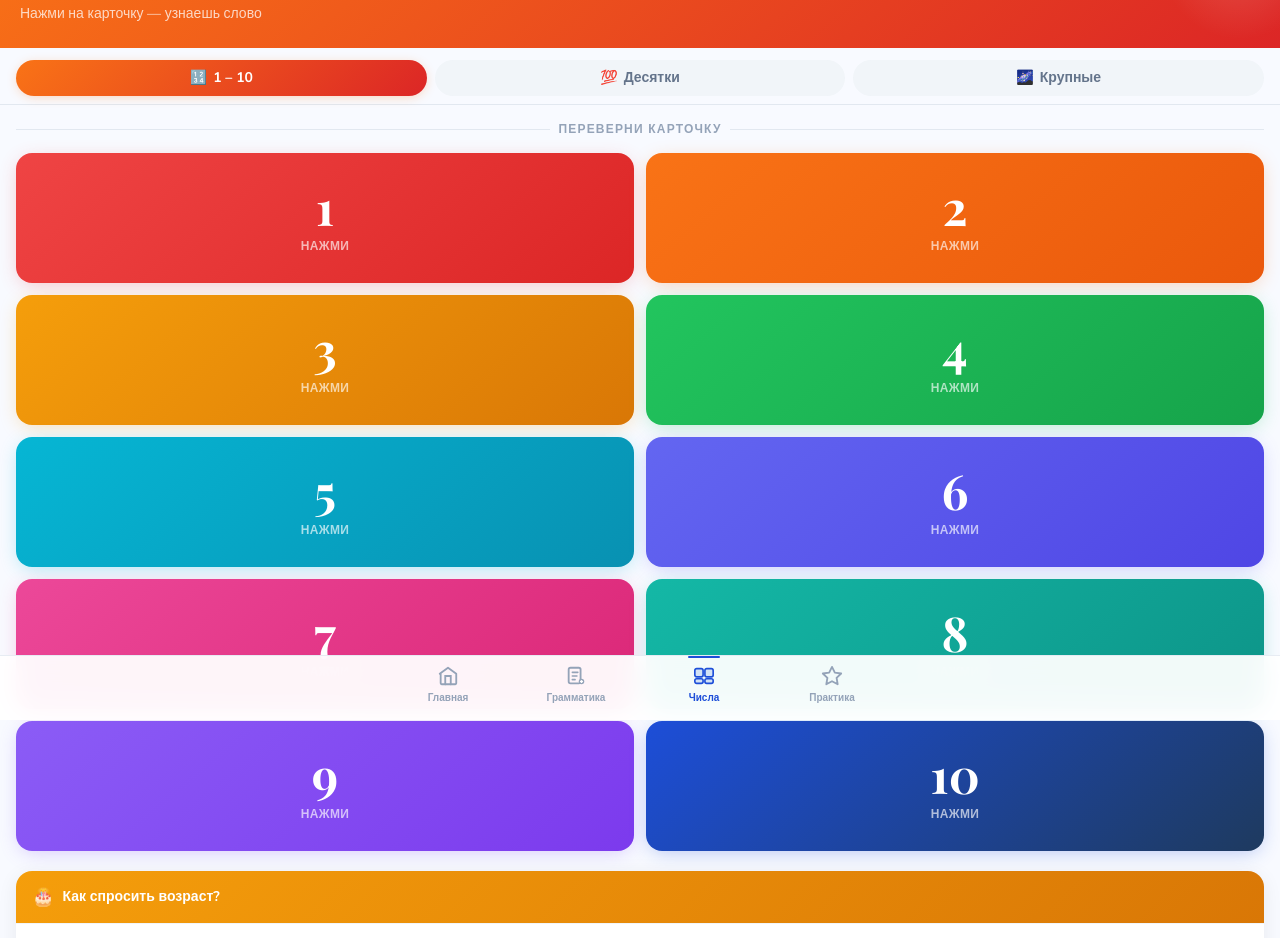
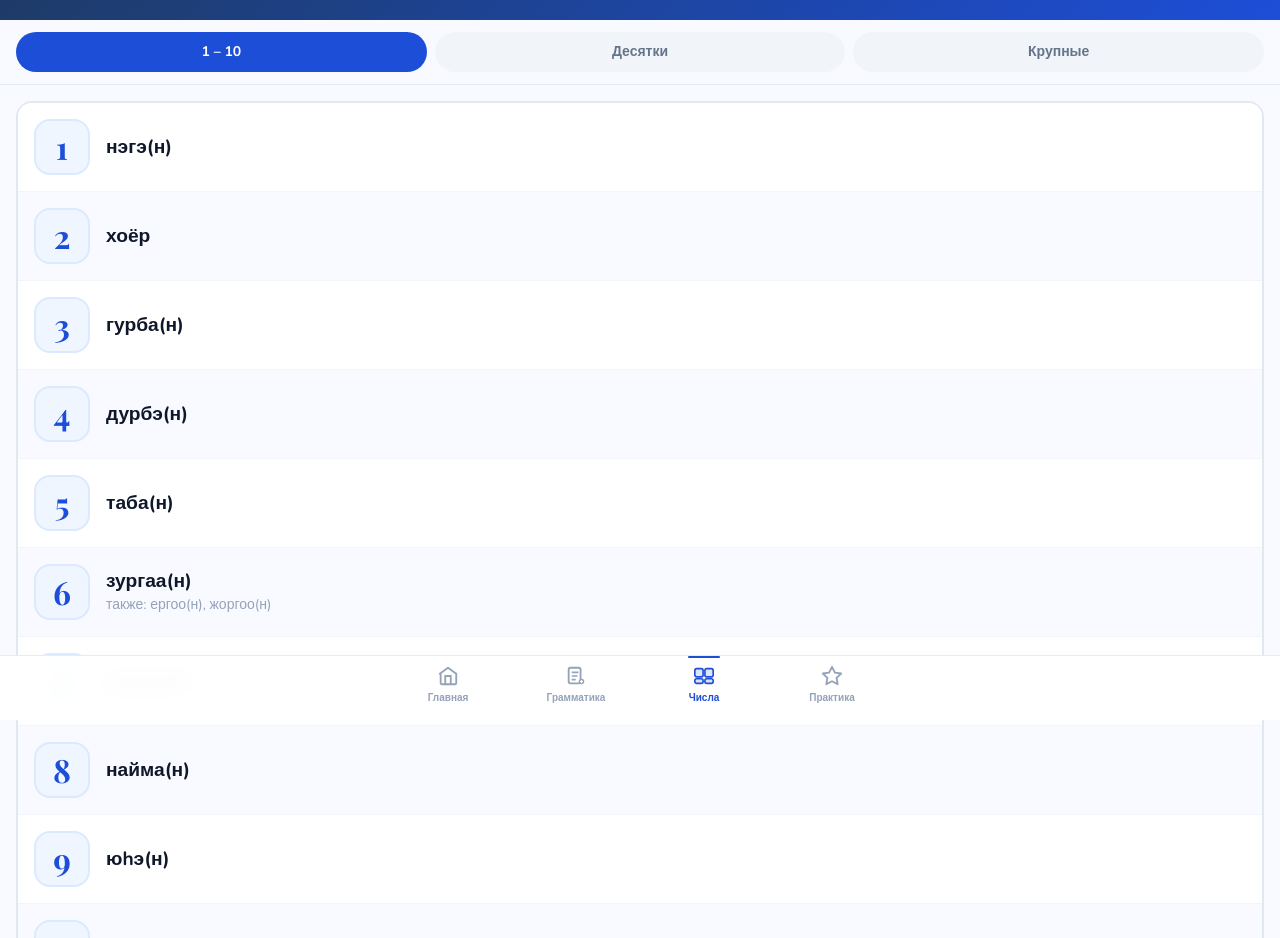
Before and after one commit to kkhabituev/buryad-app, a Next.js app: page /numbers in a window 1280 px wide. Shown: the part 80-1018 px from the top of the page. Built offline with nearby package versions, Linux system fonts and the light colour scheme.

Commit message:
fix: number card flip bug (flipped class on wrong div) + simple number list

```diff
--- a/app/numbers/page.tsx
+++ b/app/numbers/page.tsx
@@ -1,39 +1,95 @@
 "use client";
 
 import { useState } from "react";
-import NumberCard from "@/components/NumberCard";
 import numbersData from "@/content/numbers.json";
 
 type Tab = "units" | "tens" | "large";
 
-const tabs: { id: Tab; label: string; emoji: string }[] = [
-  { id: "units", label: "1 – 10", emoji: "🔢" },
-  { id: "tens", label: "Десятки", emoji: "💯" },
-  { id: "large", label: "Крупные", emoji: "🌌" },
+const tabs: { id: Tab; label: string }[] = [
+  { id: "units", label: "1 – 10" },
+  { id: "tens", label: "Десятки" },
+  { id: "large", label: "Крупные" },
 ];
+
+interface NumberRow {
+  number: number;
+  buryat: string;
+  variants?: string[];
+}
+
+function NumberList({ items }: { items: NumberRow[] }) {
+  return (
+    <div
+      className="rounded-2xl overflow-hidden"
+      style={{ border: "2px solid #e2e8f0", background: "white" }}
+    >
+      {items.map((n, i) => (
+        <div
+          key={n.number}
+          className="flex items-center gap-4 px-4 py-4"
+          style={{
+            borderTop: i === 0 ? "none" : "1px solid #f1f5f9",
+            background: i % 2 === 0 ? "white" : "#f8faff",
+          }}
+        >
+          {/* Number badge */}
+          <div
+            className="w-14 h-14 rounded-2xl flex items-center justify-center flex-shrink-0"
+            style={{
+              background: "#eff6ff",
+              border: "2px solid #dbeafe",
+            }}
+          >
+            <span
+              className="font-bold"
+              style={{
+                fontSize: n.number >= 100 ? "1rem" : n.number >= 10 ? "1.5rem" : "2rem",
+                color: "#1d4ed8",
+                fontFamily: '"Playfair Display", Georgia, serif',
+                lineHeight: 1,
+              }}
+            >
+              {n.number}
+            </span>
+          </div>
+
+          {/* Text */}
+          <div className="flex-1 min-w-0">
+            <p
+              className="font-bold leading-tight"
+              style={{ fontSize: "1.2rem", color: "#0f172a" }}
+            >
+              {n.buryat}
+            </p>
+            {n.variants && n.variants.length > 0 && (
+              <p className="text-sm mt-0.5" style={{ color: "#94a3b8" }}>
+                также: {n.variants.join(", ")}
+              </p>
+            )}
+          </div>
+        </div>
+      ))}
+    </div>
+  );
+}
 
 export default function NumbersPage() {
   const [activeTab, setActiveTab] = useState<Tab>("units");
 
   return (
-    <div className="page-enter" style={{ background: "#f8faff", minHeight: "100dvh" }}>
+    <div style={{ background: "#f8faff", minHeight: "100dvh" }}>
       {/* Header */}
       <div
-        className="px-5 pb-6 relative overflow-hidden"
+        className="px-5 pb-5"
         style={{
-          background: "linear-gradient(140deg, #f97316 0%, #dc2626 100%)",
+          background: "linear-gradient(140deg, #1e3a5f 0%, #1d4ed8 100%)",
           paddingTop: "calc(env(safe-area-inset-top) + 24px)",
         }}
       >
-        <div
-          className="absolute"
-          style={{
-            top: -40, right: -40, width: 160, height: 160,
-            borderRadius: "50%",
-            background: "radial-gradient(circle, rgba(255,255,255,0.15), transparent 70%)",
-          }}
-        />
-        <p className="text-xs font-bold uppercase tracking-widest mb-1" style={{ color: "rgba(255,255,255,0.7)" }}>
+        <p
+          className="text-xs font-bold uppercase tracking-widest mb-1"
+          style={{ color: "rgba(255,255,255,0.5)" }}
+        >
           Тоонууд
         </p>
         <h1
@@ -42,129 +98,112 @@ export default function NumbersPage() {
         >
           Числа
         </h1>
-        <p className="text-sm mt-1" style={{ color: "rgba(255,255,255,0.75)" }}>
-          Нажми на карточку — узнаешь слово
-        </p>
       </div>
 
       {/* Tabs */}
       <div
-        className="sticky top-0 z-10 px-4 pt-3 pb-2 flex gap-2"
-        style={{ background: "rgba(248,250,255,0.95)", backdropFilter: "blur(10px)", borderBottom: "1px solid #e2e8f0" }}
+        className="sticky top-0 z-10 px-4 py-3 flex gap-2"
+        style={{
+          background: "rgba(248,250,255,0.97)",
+          backdropFilter: "blur(10px)",
+          borderBottom: "1px solid #e2e8f0",
+        }}
       >
         {tabs.map((tab) => (
           <button
             key={tab.id}
             onClick={() => setActiveTab(tab.id)}
-            className="flex-1 py-2 rounded-full text-sm font-bold transition-all duration-200 active:scale-95 flex items-center justify-center gap-1.5"
+            className="flex-1 py-2.5 rounded-full text-sm font-bold transition-all duration-200 active:scale-95"
             style={{
-              background: activeTab === tab.id
-                ? "linear-gradient(135deg, #f97316, #dc2626)"
-                : "#f1f5f9",
+              background: activeTab === tab.id ? "#1d4ed8" : "#f1f5f9",
               color: activeTab === tab.id ? "white" : "#64748b",
-              boxShadow: activeTab === tab.id ? "0 2px 12px -2px #f9731655" : "none",
             }}
           >
-            <span>{tab.emoji}</span>
-            <span>{tab.label}</span>
+            {tab.label}
           </button>
         ))}
       </div>
 
-      <div className="px-4 pt-4 pb-6">
+      <div className="px-4 pt-4 pb-8">
+
         {/* UNITS */}
         {activeTab === "units" && (
-          <div>
-            <div className="flex items-center gap-2 mb-4">
-              <div className="h-px flex-1" style={{ background: "#e2e8f0" }} />
-              <span className="text-xs font-bold uppercase tracking-widest" style={{ color: "#94a3b8" }}>
-                Переверни карточку
-              </span>
-              <div className="h-px flex-1" style={{ background: "#e2e8f0" }} />
-            </div>
-            <div className="grid grid-cols-2 gap-3">
-              {numbersData.units.map((n, i) => (
-                <NumberCard
-                  key={n.number}
-                  number={n.number}
-                  buryat={n.buryat}
-                  variants={(n as { variants?: string[] }).variants}
-                  colorIndex={i}
-                />
-              ))}
-            </div>
-          </div>
+          <NumberList
+            items={numbersData.units.map((n) => ({
+              number: n.number,
+              buryat: n.buryat,
+              variants: (n as { variants?: string[] }).variants,
+            }))}
+          />
         )}
 
         {/* TENS */}
         {activeTab === "tens" && (
-          <div>
-            <div className="flex items-center gap-2 mb-4">
-              <div className="h-px flex-1" style={{ background: "#e2e8f0" }} />
-              <span className="text-xs font-bold uppercase tracking-widest" style={{ color: "#94a3b8" }}>
-                Переверни карточку
-              </span>
-              <div className="h-px flex-1" style={{ background: "#e2e8f0" }} />
-            </div>
-            <div className="grid grid-cols-2 gap-3">
-              {numbersData.tens.map((n, i) => (
-                <NumberCard
-                  key={n.number}
-                  number={n.number}
-                  buryat={n.buryat}
-                  variants={(n as { variants?: string[] }).variants}
-                  colorIndex={i + 1}
-                />
-              ))}
-            </div>
-          </div>
+          <NumberList
+            items={numbersData.tens.map((n) => ({
+              number: n.number,
+              buryat: n.buryat,
+              variants: (n as { variants?: string[] }).variants,
+            }))}
+          />
         )}
 
         {/* LARGE */}
         {activeTab === "large" && (
           <div>
-            <div className="grid grid-cols-3 gap-3 mb-5">
-              {numbersData.large.map((n, i) => (
-                <NumberCard key={n.number} number={n.number} buryat={n.buryat} colorIndex={i * 3 + 2} />
-              ))}
-            </div>
+            <NumberList
+              items={numbersData.large.map((n) => ({
+                number: n.number,
+                buryat: n.buryat,
+              }))}
+            />
 
-            {/* Compound rule */}
+            {/* Rule */}
             <div
-              className="rounded-2xl p-4 mb-4"
-              style={{ background: "linear-gradient(135deg, #1e3a5f, #1d4ed8)" }}
+              className="mt-4 rounded-2xl p-4"
+              style={{ background: "#1e3a5f" }}
             >
-              <p className="text-xs font-bold uppercase tracking-wide mb-1.5" style={{ color: "#fbbf24" }}>
-                ✦ Составные числа
+              <p
+                className="text-xs font-bold uppercase tracking-wide mb-1.5"
+                style={{ color: "#fbbf24" }}
+              >
+                Составные числа
               </p>
-              <p className="text-sm text-white leading-relaxed">{numbersData.compound_rule}</p>
+              <p className="text-sm text-white leading-relaxed">
+                {numbersData.compound_rule}
+              </p>
             </div>
 
             {/* Examples */}
-            <p className="text-xs font-bold uppercase tracking-widest mb-3" style={{ color: "#94a3b8" }}>
+            <p
+              className="text-xs font-bold uppercase tracking-widest mt-5 mb-3"
+              style={{ color: "#94a3b8" }}
+            >
               Примеры
             </p>
-            <div className="space-y-2">
+            <div
+              className="rounded-2xl overflow-hidden"
+              style={{ border: "2px solid #e2e8f0", background: "white" }}
+            >
               {numbersData.examples.map((ex, i) => (
                 <div
                   key={ex.number}
-                  className="flex items-center justify-between rounded-xl px-4 py-3"
+                  className="flex items-center justify-between px-5 py-3"
                   style={{
-                    background: "white",
-                    border: "2px solid #e2e8f0",
-                    boxShadow: "0 2px 8px rgba(0,0,0,0.04)",
+                    borderTop: i === 0 ? "none" : "1px solid #f1f5f9",
+                    background: i % 2 === 0 ? "white" : "#f8faff",
                   }}
                 >
                   <span
-                    className="text-2xl font-bold"
+                    className="text-xl font-bold"
                     style={{
-                      color: ["#ef4444","#f97316","#6366f1","#14b8a6"][i % 4],
+                      color: "#1d4ed8",
                       fontFamily: '"Playfair Display", Georgia, serif',
                     }}
                   >
                     {ex.number}
                   </span>
-                  <span className="text-base font-bold" style={{ color: "#1e3a5f" }}>
+                  <span className="text-base font-bold" style={{ color: "#0f172a" }}>
                     {ex.buryat}
                   </span>
                 </div>
@@ -173,33 +212,34 @@ export default function NumbersPage() {
           </div>
         )}
 
-        {/* AGE PHRASES */}
+        {/* Age phrases — always visible at bottom */}
         <div
           className="mt-5 rounded-2xl overflow-hidden"
-          style={{ boxShadow: "0 4px 20px rgba(0,0,0,0.07)" }}
+          style={{ border: "2px solid #e2e8f0" }}
         >
           <div
-            className="px-4 py-3 flex items-center gap-2"
-            style={{ background: "linear-gradient(135deg, #f59e0b, #d97706)" }}
+            className="px-4 py-3"
+            style={{ background: "#1d4ed8" }}
           >
-            <span className="text-lg">🎂</span>
-            <p className="text-sm font-bold text-white">Как спросить возраст?</p>
+            <p className="text-sm font-bold text-white">
+              🎂 Как спросить возраст?
+            </p>
           </div>
           {numbersData.age_phrases.map((phrase, i) => (
             <div
               key={i}
-              className="px-4 py-3 border-t"
+              className="px-4 py-3"
               style={{
-                borderColor: "#f1f5f9",
+                borderTop: "1px solid #f1f5f9",
                 background: i % 2 === 0 ? "white" : "#f8faff",
               }}
             >
-              <div className="text-base font-bold" style={{ color: "#1e3a5f" }}>
+              <p className="font-bold" style={{ color: "#1e3a5f" }}>
                 {phrase.buryat}
-              </div>
-              <div className="text-sm mt-0.5" style={{ color: "#64748b" }}>
+              </p>
+              <p className="text-sm mt-0.5" style={{ color: "#64748b" }}>
                 {phrase.russian}
-              </div>
+              </p>
             </div>
           ))}
         </div>
--- a/components/NumberCard.tsx
+++ b/components/NumberCard.tsx
@@ -28,12 +28,12 @@ export default function NumberCard({ number, buryat, variants, colorIndex = 0 }:
 
   return (
     <div
-      className={`flip-card cursor-pointer select-none btn-tap`}
+      className={`flip-card cursor-pointer select-none btn-tap${flipped ? " flipped" : ""}`}
       style={{ height: 130, minHeight: 130 }}
       onClick={() => setFlipped(!flipped)}
     >
       <div
-        className={`flip-card-inner${flipped ? " flipped" : ""}`}
+        className="flip-card-inner"
         style={{ height: "100%" }}
       >
         {/* FRONT */}
```
Also changed, not shown: .claude/settings.local.json.
